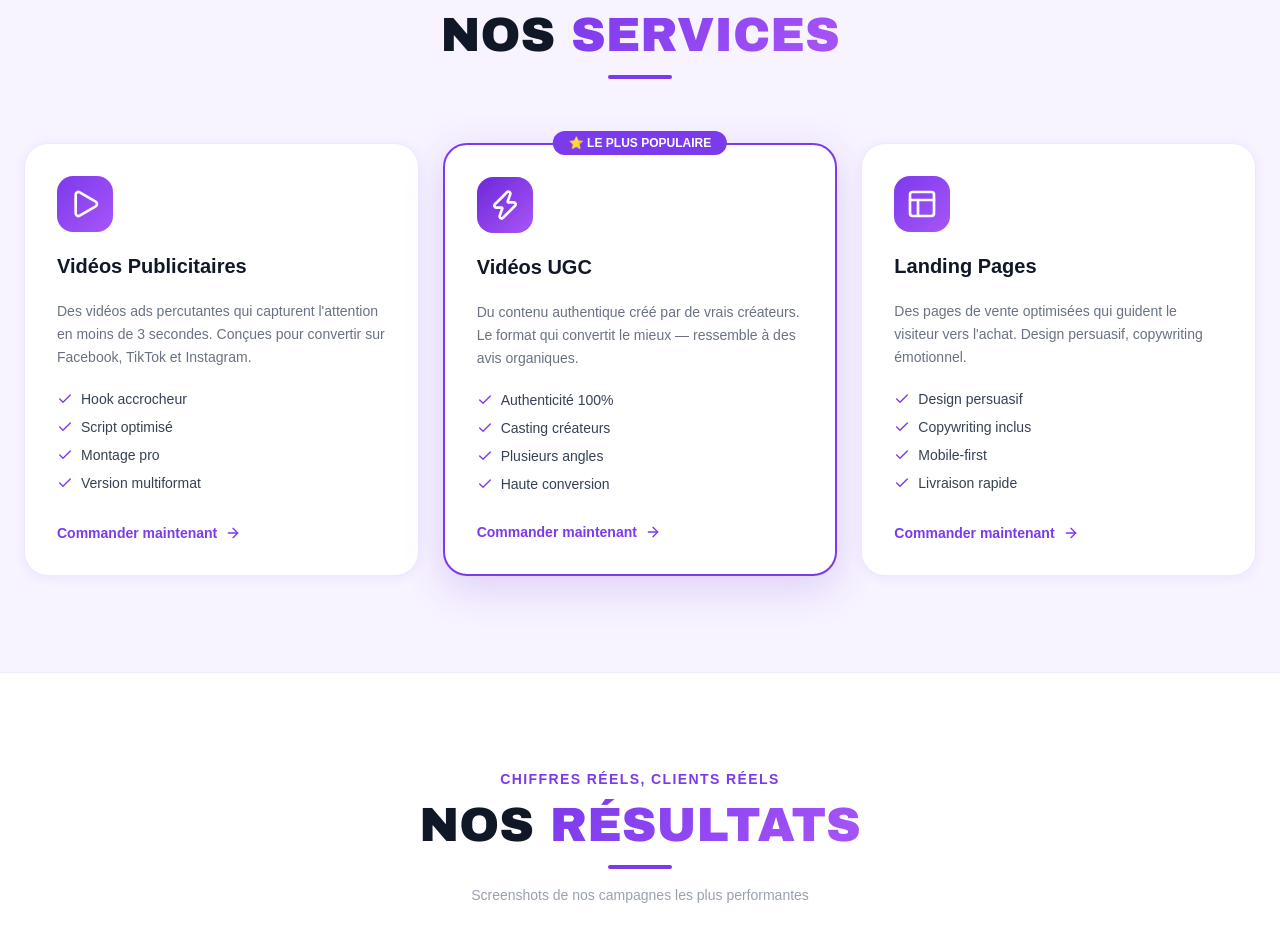
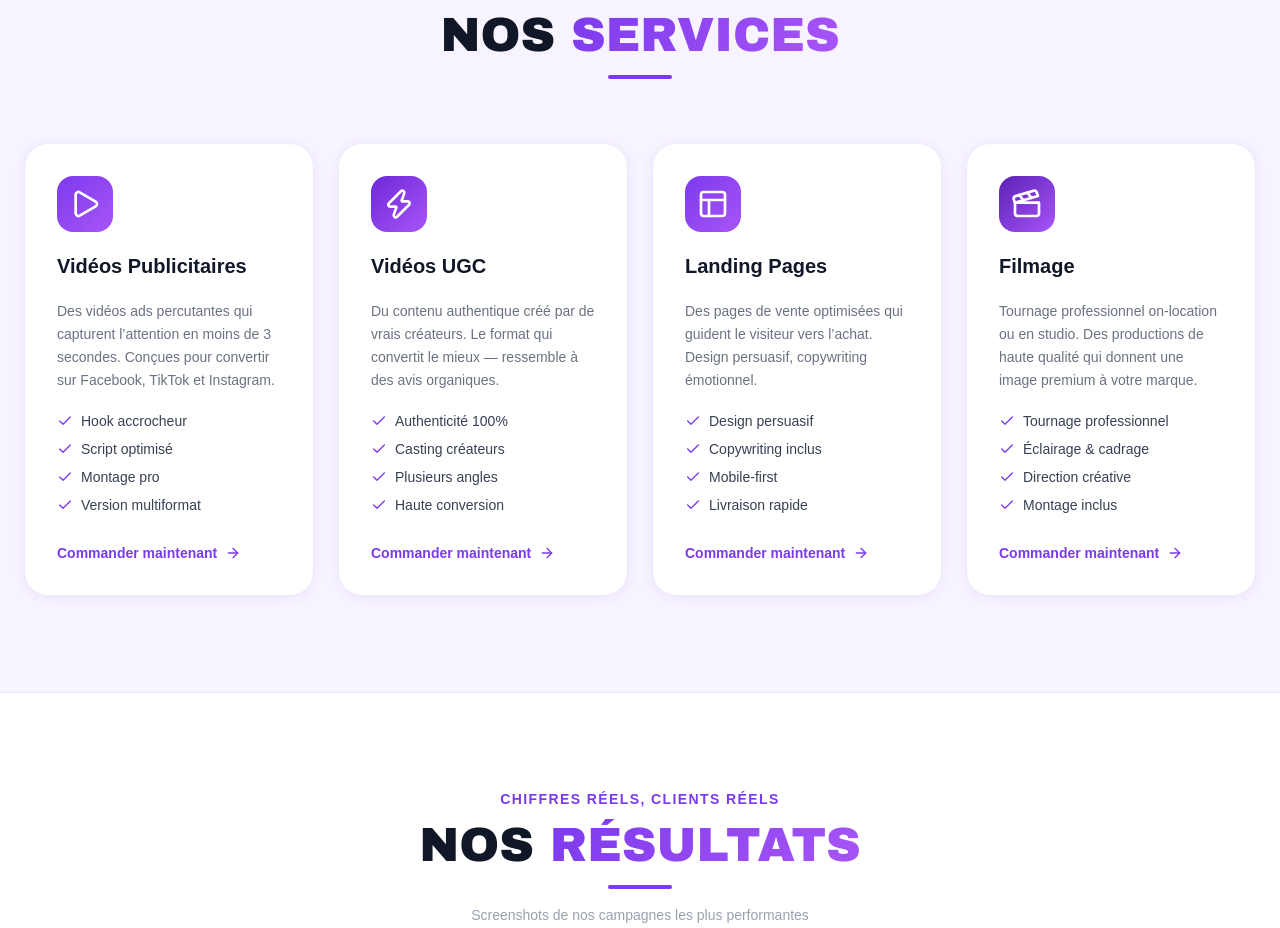
Before and after one commit to hamzafa1d1/growtion-portfolio, a Next.js app: page / in a window 1280 px wide. Shown: the part 1020-1948 px from the top of the page. Built offline with nearby package versions, Linux system fonts and the light colour scheme.

Commit message:
feat: add Filmage to Services section, remove popular badge, 4-col grid

```diff
--- a/components/sections/Services.tsx
+++ b/components/sections/Services.tsx
@@ -1,6 +1,6 @@
 "use client";
 import { motion } from "framer-motion";
-import { Play, Zap, Layout, ArrowRight, Check } from "lucide-react";
+import { Play, Zap, Layout, Clapperboard, ArrowRight, Check } from "lucide-react";
 
 const EASE = [0.22, 1, 0.36, 1] as const;
 const WHATSAPP_NUMBER = "21656614879";
@@ -9,11 +9,10 @@ const services = [
   {
     icon: <Play className="w-8 h-8" />,
     title: "Vidéos Publicitaires",
-    description: "Des vidéos ads percutantes qui capturent l'attention en moins de 3 secondes. Conçues pour convertir sur Facebook, TikTok et Instagram.",
+    description: "Des vidéos ads percutantes qui capturent l’attention en moins de 3 secondes. Conçues pour convertir sur Facebook, TikTok et Instagram.",
     features: ["Hook accrocheur", "Script optimisé", "Montage pro", "Version multiformat"],
     accentColor: "#7c3aed",
     msg: "Bonjour! Je suis intéressé(e) par vos Vidéos Publicitaires.",
-    featured: false,
   },
   {
     icon: <Zap className="w-8 h-8" />,
@@ -22,16 +21,22 @@ const services = [
     features: ["Authenticité 100%", "Casting créateurs", "Plusieurs angles", "Haute conversion"],
     accentColor: "#6d28d9",
     msg: "Bonjour! Je suis intéressé(e) par vos Vidéos UGC.",
-    featured: true,
   },
   {
     icon: <Layout className="w-8 h-8" />,
     title: "Landing Pages",
-    description: "Des pages de vente optimisées qui guident le visiteur vers l'achat. Design persuasif, copywriting émotionnel.",
+    description: "Des pages de vente optimisées qui guident le visiteur vers l’achat. Design persuasif, copywriting émotionnel.",
     features: ["Design persuasif", "Copywriting inclus", "Mobile-first", "Livraison rapide"],
     accentColor: "#7c3aed",
     msg: "Bonjour! Je suis intéressé(e) par votre service Landing Page.",
-    featured: false,
+  },
+  {
+    icon: <Clapperboard className="w-8 h-8" />,
+    title: "Filmage",
+    description: "Tournage professionnel on-location ou en studio. Des productions de haute qualité qui donnent une image premium à votre marque.",
+    features: ["Tournage professionnel", "Éclairage & cadrage", "Direction créative", "Montage inclus"],
+    accentColor: "#5b21b6",
+    msg: "Bonjour! Je suis intéressé(e) par votre service Filmage.",
   },
 ];
 
@@ -55,7 +60,7 @@ export function Services() {
         </motion.div>
 
         {/* Cards */}
-        <div className="grid md:grid-cols-3 gap-6">
+        <div className="grid sm:grid-cols-2 lg:grid-cols-4 gap-6">
           {services.map((s, i) => (
             <motion.div
               key={s.title}
@@ -64,18 +69,10 @@ export function Services() {
               whileHover={{ y: -6, transition: { duration: 0.2, ease: "easeOut" } }}
               className="relative bg-white rounded-3xl p-8 flex flex-col gap-5"
               style={{
-                border: s.featured ? `2px solid #7c3aed` : "1px solid #ede9fe",
-                boxShadow: s.featured
-                  ? "0 12px 40px rgba(109,40,217,0.18)"
-                  : "0 2px 12px rgba(109,40,217,0.07)",
+                border: "1px solid #ede9fe",
+                boxShadow: "0 2px 12px rgba(109,40,217,0.07)",
               }}
             >
-              {s.featured && (
-                <div className="absolute -top-3.5 left-1/2 -translate-x-1/2 px-4 py-1 rounded-full text-xs font-black bg-purple-600 text-white whitespace-nowrap">
-                  ⭐ LE PLUS POPULAIRE
-                </div>
-              )}
-
               <div className="w-14 h-14 rounded-2xl flex items-center justify-center text-white"
                 style={{ background: `linear-gradient(135deg, ${s.accentColor}, #a855f7)` }}>
                 {s.icon}
```
